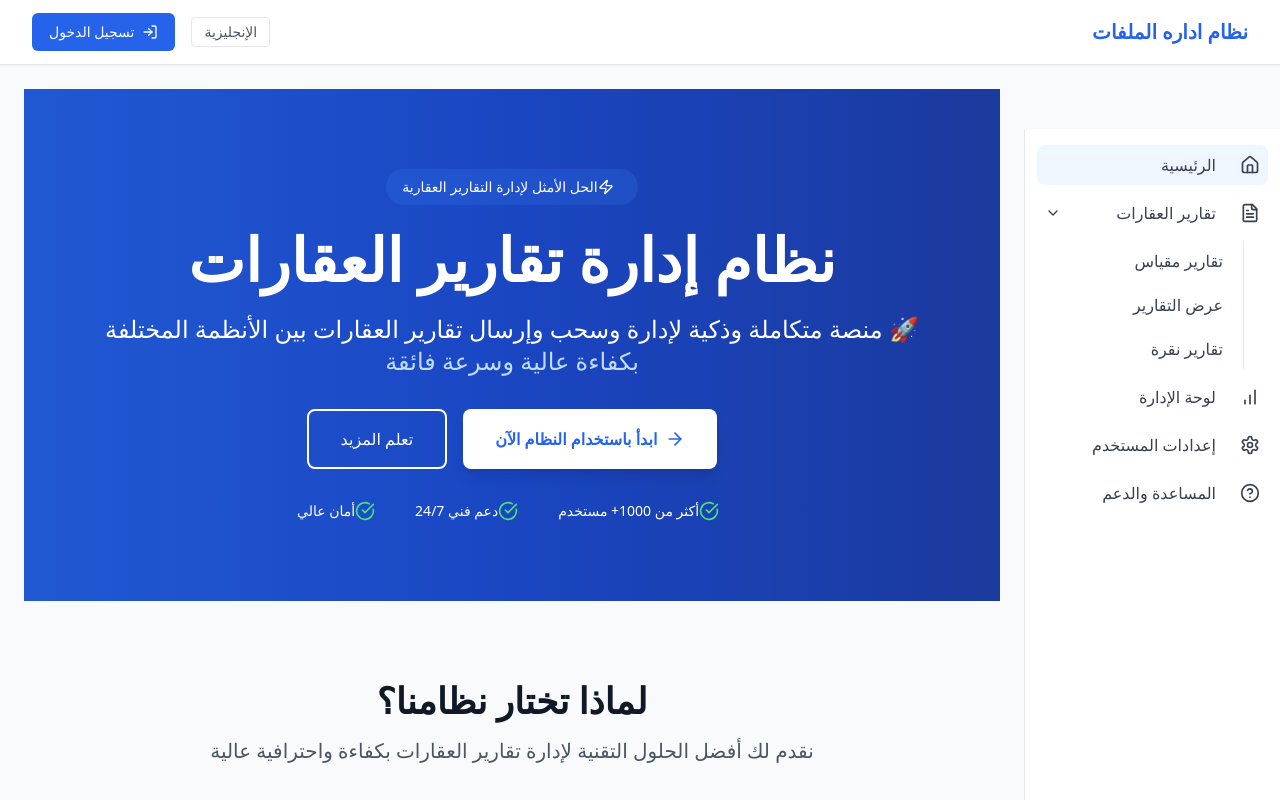
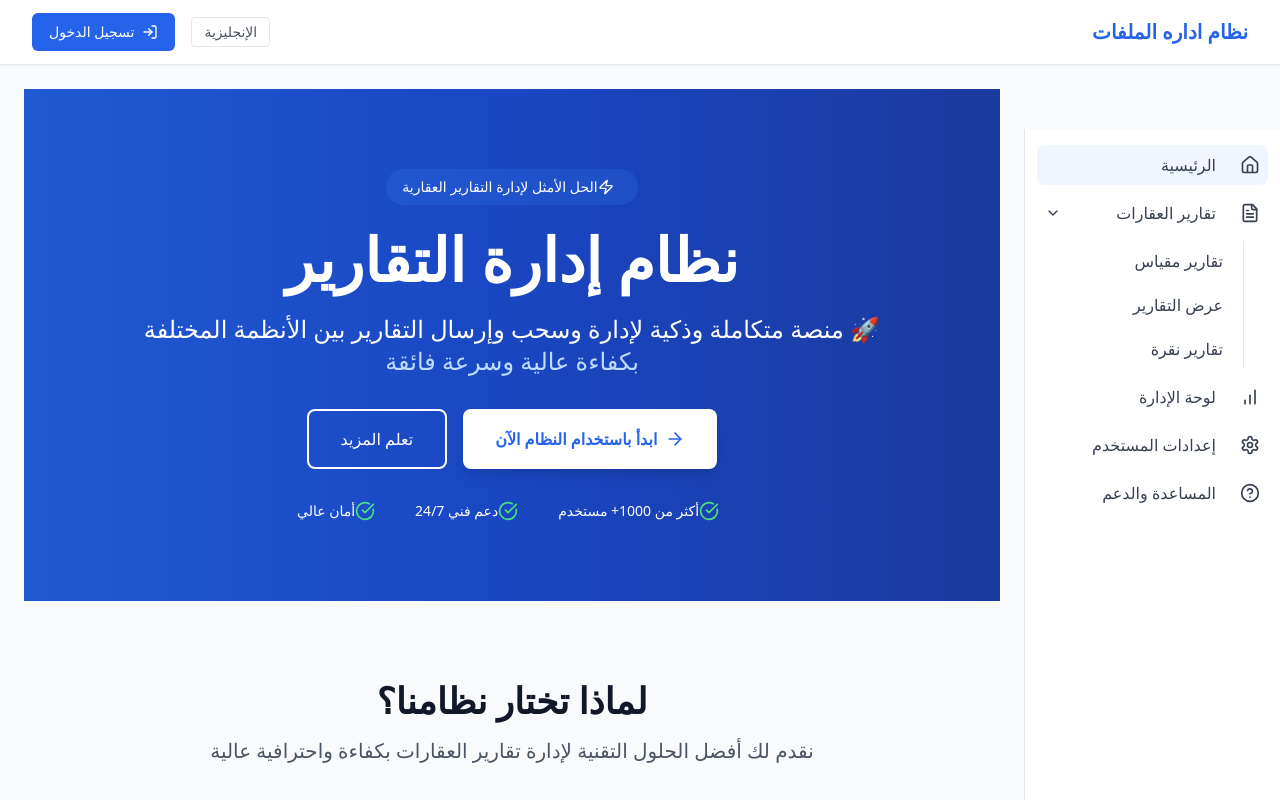
Before and after one commit to mostafa99hosny/reports_withdraw, a React app: page / in a window 1280 px wide. Shown: the top 800 px of the page. Built offline with nearby package versions, Linux system fonts and the light colour scheme; the HTML template or start-up script is replaced by a standard one.

Commit message:
update home page 2

```diff
--- a/src/pages/Home.tsx
+++ b/src/pages/Home.tsx
@@ -36,10 +36,10 @@ const Home: React.FC = () => {
             {tr('الحل الأمثل لإدارة التقارير العقارية', 'The optimal solution for managing real estate reports')}
           </div>
           <h1 className="text-5xl md:text-6xl font-bold mb-6">
-            {tr('نظام إدارة تقارير العقارات', 'Real Estate Reports Management System')}
+            {tr('نظام إدارة التقارير ', ' Reports Management System')}
           </h1>
           <p className="text-xl md:text-2xl max-w-4xl mx-auto mb-8 leading-relaxed">
-            {tr('🚀 منصة متكاملة وذكية لإدارة وسحب وإرسال تقارير العقارات بين الأنظمة المختلفة', '🚀 A smart, integrated platform to manage, pull, and send real estate reports across systems')}
+            {tr('🚀 منصة متكاملة وذكية لإدارة وسحب وإرسال التقارير  بين الأنظمة المختلفة', '🚀 A smart, integrated platform to manage, pull, and send reports across systems')}
             <br />
             <span className="text-blue-200">{tr('بكفاءة عالية وسرعة فائقة', 'With high efficiency and blazing speed')}</span>
           </p>
```
